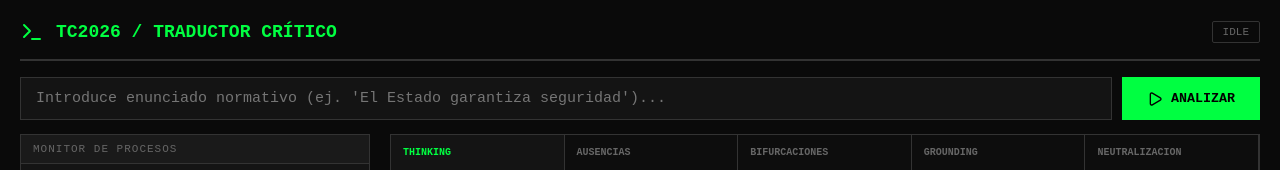
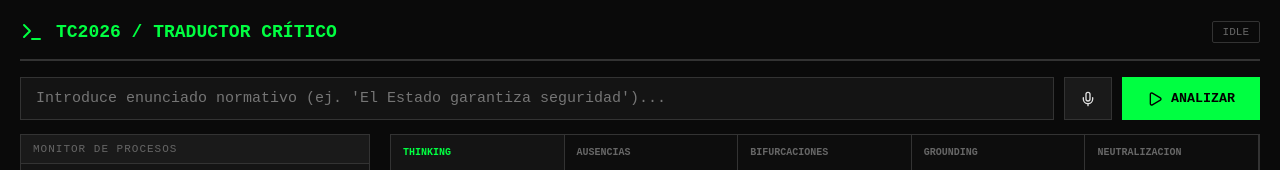
Before and after one commit to fznumber/traductorCriptico, a React (Vite) app in the folder dashboard/client/: page / in a window 1280 px wide. Shown: the top 170 px of the page. Built offline with nearby package versions, Linux system fonts and the light colour scheme; the HTML template or start-up script is replaced by a standard one.

Commit message:
feat: add Speech-to-Text via ElevenLabs for prompt input

```diff
--- a/dashboard/client/src/App.tsx
+++ b/dashboard/client/src/App.tsx
@@ -1,5 +1,5 @@
 import { useState, useRef } from 'react';
-import { Terminal, Play, Loader, Music } from 'lucide-react';
+import { Terminal, Play, Loader, Music, Mic } from 'lucide-react';
 
 const getApiBase = () => {
   const isLocal = window.location.hostname === 'localhost' || window.location.hostname === '127.0.0.1';
@@ -24,6 +24,11 @@ function App() {
   const [isThinkingAudioLoading, setIsThinkingAudioLoading] = useState(false);
   const [thinkingAudioError, setThinkingAudioError] = useState<string | null>(null);
   const thinkingAudioRef = useRef<HTMLAudioElement>(null);
+
+  const [isRecording, setIsRecording] = useState(false);
+  const [isTranscribing, setIsTranscribing] = useState(false);
+  const mediaRecorderRef = useRef<MediaRecorder | null>(null);
+  const audioChunksRef = useRef<Blob[]>([]);
 
   const addLog = (msg: string) => setLog(prev => prev + msg + '\n');
 
@@ -162,6 +167,70 @@ function App() {
     }
   };
 
+  const toggleRecording = async () => {
+    if (isRecording) {
+      mediaRecorderRef.current?.stop();
+      setIsRecording(false);
+    } else {
+      try {
+        const stream = await navigator.mediaDevices.getUserMedia({ audio: true });
+        const mediaRecorder = new MediaRecorder(stream);
+        mediaRecorderRef.current = mediaRecorder;
+        audioChunksRef.current = [];
+
+        mediaRecorder.ondataavailable = (event) => {
+          if (event.data.size > 0) {
+            audioChunksRef.current.push(event.data);
+          }
+        };
+
+        mediaRecorder.onstop = async () => {
+          const audioBlob = new Blob(audioChunksRef.current, { type: mediaRecorder.mimeType });
+          setIsTranscribing(true);
+
+          stream.getTracks().forEach(track => track.stop());
+
+          const reader = new FileReader();
+          reader.readAsDataURL(audioBlob);
+          reader.onloadend = async () => {
+            const base64data = reader.result?.toString().split(',')[1];
+            if (!base64data) {
+              setIsTranscribing(false);
+              return;
+            }
+
+            try {
+              const res = await fetch(`${API_BASE}/transcribe`, {
+                method: 'POST',
+                headers: { 'Content-Type': 'application/json' },
+                body: JSON.stringify({
+                  audioBase64: base64data,
+                  mimeType: mediaRecorder.mimeType
+                })
+              });
+              const data = await res.json();
+              if (data.success && data.text) {
+                setPrompt(data.text);
+              } else {
+                addLog('>> ⚠️ Error al transcribir: ' + (data.error || 'Desconocido'));
+              }
+            } catch (err: any) {
+              addLog('>> ⚠️ Error de conexión STT: ' + err.message);
+            } finally {
+              setIsTranscribing(false);
+            }
+          };
+        };
+
+        mediaRecorder.start();
+        setIsRecording(true);
+      } catch (err) {
+        console.error('Error de micrófono:', err);
+        addLog('>> ⚠️ Error al acceder al micrófono. Da permisos e intenta de nuevo.');
+      }
+    }
+  };
+
   const isRunning = status === 'generating' || status === 'processing';
 
   return (
@@ -185,9 +254,17 @@ function App() {
             value={prompt}
             onChange={(e) => setPrompt(e.target.value)}
             onKeyDown={(e) => e.key === 'Enter' && !isRunning && runPipeline()}
-            disabled={isRunning}
+            disabled={isRunning || isRecording || isTranscribing}
           />
-          <button onClick={runPipeline} disabled={isRunning}>
+          <button
+            className={`mic-btn ${isRecording ? 'recording' : ''}`}
+            onClick={toggleRecording}
+            disabled={isRunning || isTranscribing}
+            title="Dictar consulta con tu voz"
+          >
+            {isTranscribing ? <Loader className="spin" size={16} /> : <Mic size={16} />}
+          </button>
+          <button onClick={runPipeline} disabled={isRunning || isRecording || isTranscribing}>
             <Play size={16} /> ANALIZAR
           </button>
         </div>
@@ -276,8 +353,11 @@ function App() {
         .input-panel { display: flex; gap: 10px; margin-bottom: 14px; flex-shrink: 0; }
         input { flex: 1; background: var(--panel); border: 1px solid var(--border); color: var(--text); padding: 12px 15px; font-family: inherit; font-size: 15px; outline: none; }
         input:focus { border-color: var(--accent); }
-        button { background: var(--accent); color: black; border: none; padding: 0 25px; font-weight: bold; cursor: pointer; display: flex; align-items: center; gap: 8px; font-family: inherit; }
+        button { background: var(--accent); color: black; border: none; padding: 0 25px; font-weight: bold; cursor: pointer; display: flex; align-items: center; gap: 8px; font-family: inherit; transition: 0.2s; }
         button:disabled { background: var(--dim); cursor: not-allowed; }
+        .mic-btn { background: #1a1a1a; color: var(--text); border: 1px solid var(--border); padding: 0 15px; }
+        .mic-btn:hover:not(:disabled) { background: #333; }
+        .mic-btn.recording { background: #f87171; color: white; border-color: #f87171; animation: pulse 1.5s infinite; }
 
         /* ── Music Bar ── */
         .music-bar {
```
Also changed, not shown: 1 other file (tests, documents, lock files or other folders).
